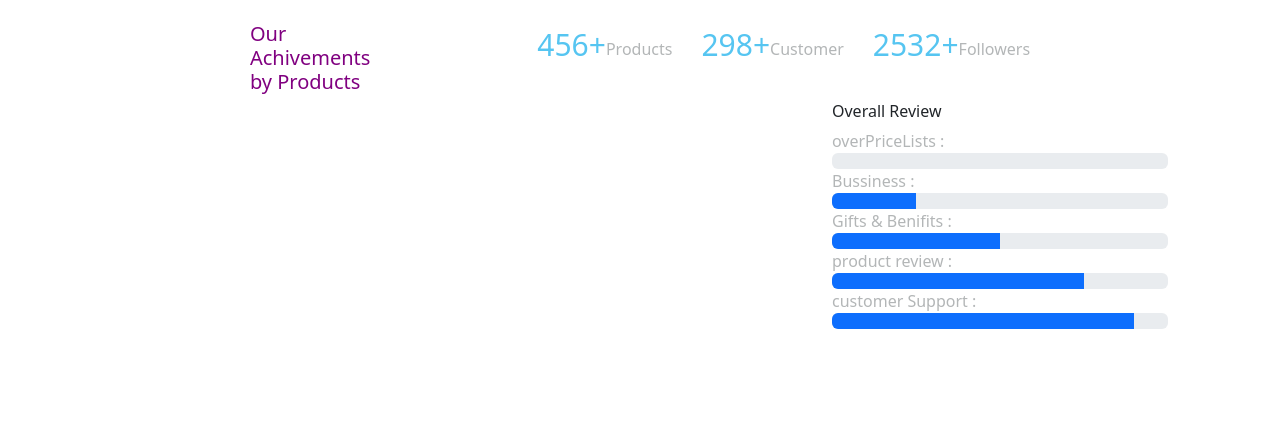
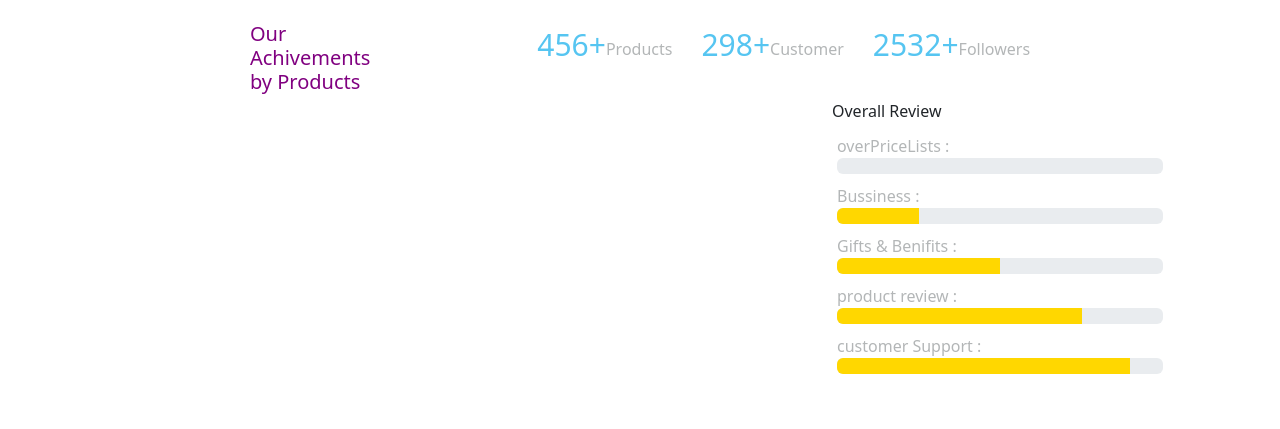
Before and after one commit to TheGiran5695/E-Commerce-HomeDecor, an Angular app in the folder Frontend_HomeDecor/: page / in a window 1280 px wide. Shown: the part 3480-3909 px from the top of the page. Built offline with nearby package versions, Linux system fonts and the light colour scheme; a web font is replaced by a local one.

Commit message:
About page Additional modification in css

```diff
--- a/Frontend_HomeDecor/src/app/home-page-decor/home-page-decor.component.css
+++ b/Frontend_HomeDecor/src/app/home-page-decor/home-page-decor.component.css
@@ -227,3 +227,11 @@
     transform: scale(1.1); /* Slightly enlarge the button */
     box-shadow: 0 4px 10px rgba(0, 0, 0, 0.3); /* Add shadow effect */
   }
+
+
+  .bars {
+    padding: 5px;
+  }
+  .progress-bar {
+    background-color: gold;
+  }
```
